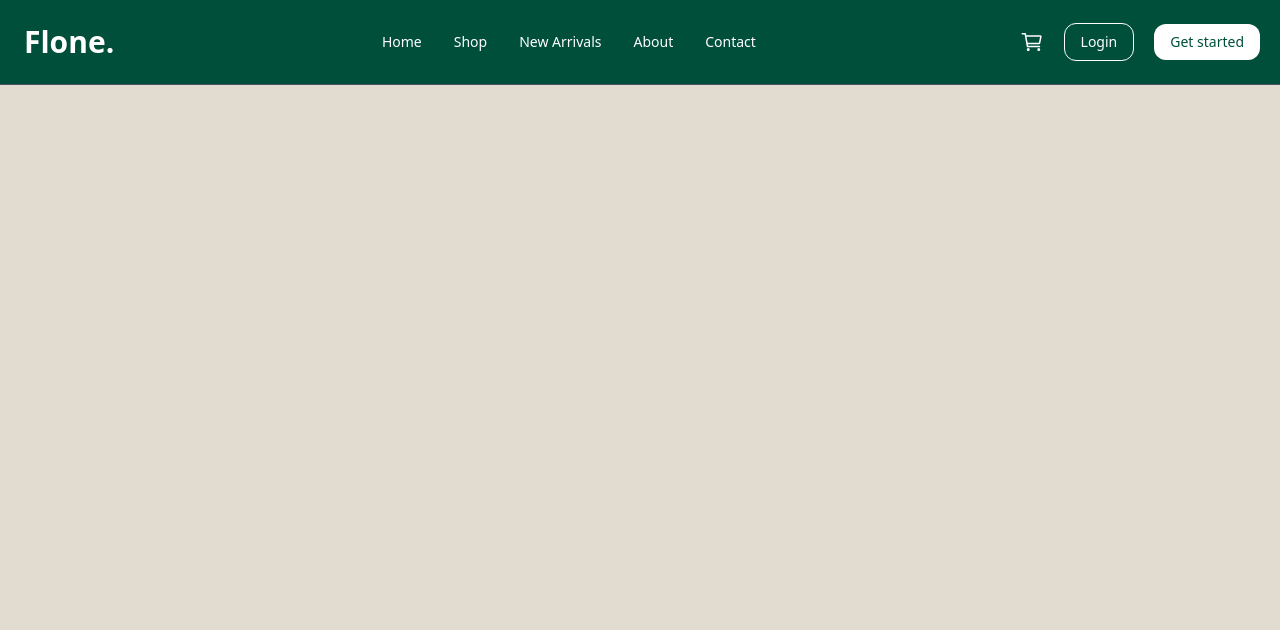
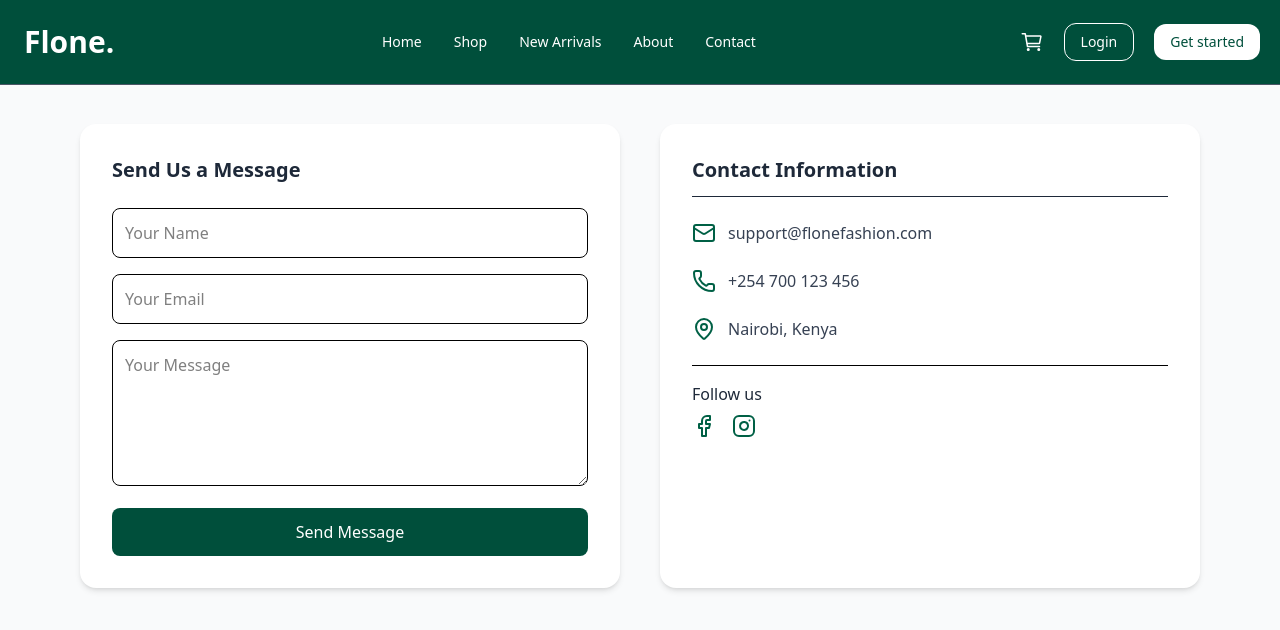
Before and after one commit to juliusmwas/Flone, a React (Vite) app: page /contact in a window 1280 px wide. Shown: the top 630 px of the page. Built offline with nearby package versions, Linux system fonts and the light colour scheme; no server answers.

Commit message:
Added a contact page

```diff
--- a/package.json
+++ b/package.json
@@ -13,6 +13,7 @@
     "@tailwindcss/vite": "^4.1.14",
     "firebase": "^12.4.0",
     "framer-motion": "^12.23.24",
+    "lucide-react": "^0.546.0",
     "react": "^19.1.1",
     "react-dom": "^19.1.1",
     "react-icons": "^5.5.0",
--- a/src/App.jsx
+++ b/src/App.jsx
@@ -11,6 +11,7 @@ import Cart from "./Components/Pages/Cart";
 import Checkout from "./Components/Pages/Checkout";
 import Account from "./Components/Pages/Account";
 import About from "./Components/Pages/About";
+import Contact from "./Components/Pages/Contact";
 
 function App() {
   return (
@@ -36,6 +37,7 @@ function App() {
         <Route path="/checkout" element={<Checkout />} />
         <Route path="/account" element={<Account />} />
         <Route path="/about" element={<About />} />
+        <Route path="/contact" element={<Contact />} />
 
 
       </Routes>
--- a/src/Components/Navbar.jsx
+++ b/src/Components/Navbar.jsx
@@ -72,7 +72,8 @@ export default function Navbar() {
           <li><Link to="/shop">Shop</Link></li>
           <li><a href="#newarrivals">New Arrivals</a></li>
           <Link to="/about">About</Link>
-          <li><a href="#contact">Contact</a></li>
+          <Link to="/contact">Contact</Link>
+
         </ul>
 
         {/* Desktop Icons */}
@@ -142,7 +143,8 @@ export default function Navbar() {
         <Link to="/shop" onClick={() => setIsOpen(false)}>Shop</Link>
         <a href="#newarrivals" onClick={() => setIsOpen(false)}>New Arrivals</a>
         <Link to="/about" onClick={() => setIsOpen(false)}>About</Link>
-        <a href="#contact" onClick={() => setIsOpen(false)}>Contact</a>
+        <Link to="contact" onClick={() => setIsOpen(false)}>Contact</Link>
+
 
         {/* Cart Icon */}
         <div
--- /dev/null
+++ b/src/Components/Pages/Contact.jsx
@@ -0,0 +1,106 @@
+import React, { useState } from "react";
+import { Mail, Phone, MapPin, Facebook, Instagram } from "lucide-react";
+
+export default function Contact() {
+  const [form, setForm] = useState({ name: "", email: "", message: "" });
+
+  const handleChange = (e) => {
+    setForm({ ...form, [e.target.name]: e.target.value });
+  };
+
+  const handleSubmit = (e) => {
+    e.preventDefault();
+    alert(`✅ Thank you, ${form.name}! Your message has been sent.`);
+    setForm({ name: "", email: "", message: "" });
+  };
+
+  return (
+    <div className="min-h-screen bg-gray-50 py-12 px-6 md:px-20">
+      <h1 className="text-3xl font-bold text-gray-800 mb-10 text-center">
+        Get in Touch
+      </h1>
+
+      <div className="grid md:grid-cols-2 gap-10">
+        {/* 📩 Contact Form */}
+        <div className="bg-white rounded-2xl shadow-md p-8">
+          <h2 className="text-xl font-semibold mb-6 text-gray-800">
+            Send Us a Message
+          </h2>
+
+          <form onSubmit={handleSubmit} className="space-y-4">
+            <input
+              type="text"
+              name="name"
+              value={form.name}
+              onChange={handleChange}
+              placeholder="Your Name"
+              required
+              className="w-full border rounded-lg p-3 focus:outline-none focus:ring-2 focus:ring-emerald-800"
+            />
+
+            <input
+              type="email"
+              name="email"
+              value={form.email}
+              onChange={handleChange}
+              placeholder="Your Email"
+              required
+              className="w-full border rounded-lg p-3 focus:outline-none focus:ring-2 focus:ring-emerald-800"
+            />
+
+            <textarea
+              name="message"
+              value={form.message}
+              onChange={handleChange}
+              placeholder="Your Message"
+              rows="5"
+              required
+              className="w-full border rounded-lg p-3 focus:outline-none focus:ring-2 focus:ring-emerald-800"
+            ></textarea>
+
+            <button
+              type="submit"
+              className="w-full bg-emerald-900 text-white py-3 rounded-lg hover:bg-emerald-800 transition"
+            >
+              Send Message
+            </button>
+          </form>
+        </div>
+
+        {/* 📞 Contact Info */}
+        <div className="bg-white rounded-2xl shadow-md p-8 space-y-6">
+          <h2 className="text-xl font-semibold text-gray-800 border-b pb-3">
+            Contact Information
+          </h2>
+
+          <div className="flex items-center gap-3 text-gray-700">
+            <Mail className="text-emerald-800" />
+            <p>support@flonefashion.com</p>
+          </div>
+
+          <div className="flex items-center gap-3 text-gray-700">
+            <Phone className="text-emerald-800" />
+            <p>+254 700 123 456</p>
+          </div>
+
+          <div className="flex items-center gap-3 text-gray-700">
+            <MapPin className="text-emerald-800" />
+            <p>Nairobi, Kenya</p>
+          </div>
+
+          <div className="border-t pt-4">
+            <p className="font-medium text-gray-800 mb-2">Follow us</p>
+            <div className="flex gap-4 text-emerald-800">
+              <a href="#" className="hover:text-emerald-600">
+                <Facebook />
+              </a>
+              <a href="#" className="hover:text-emerald-600">
+                <Instagram />
+              </a>
+            </div>
+          </div>
+        </div>
+      </div>
+    </div>
+  );
+}
```
Also changed, not shown: 1 other file (tests, documents, lock files or other folders).
